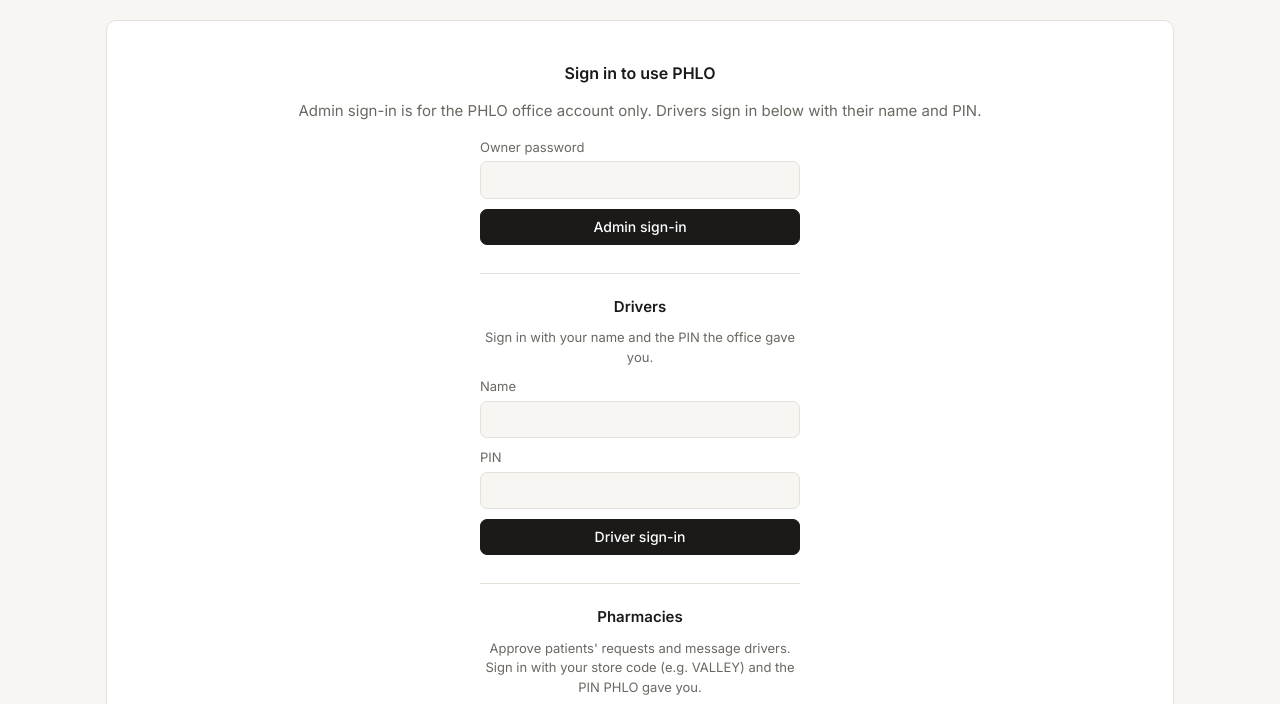
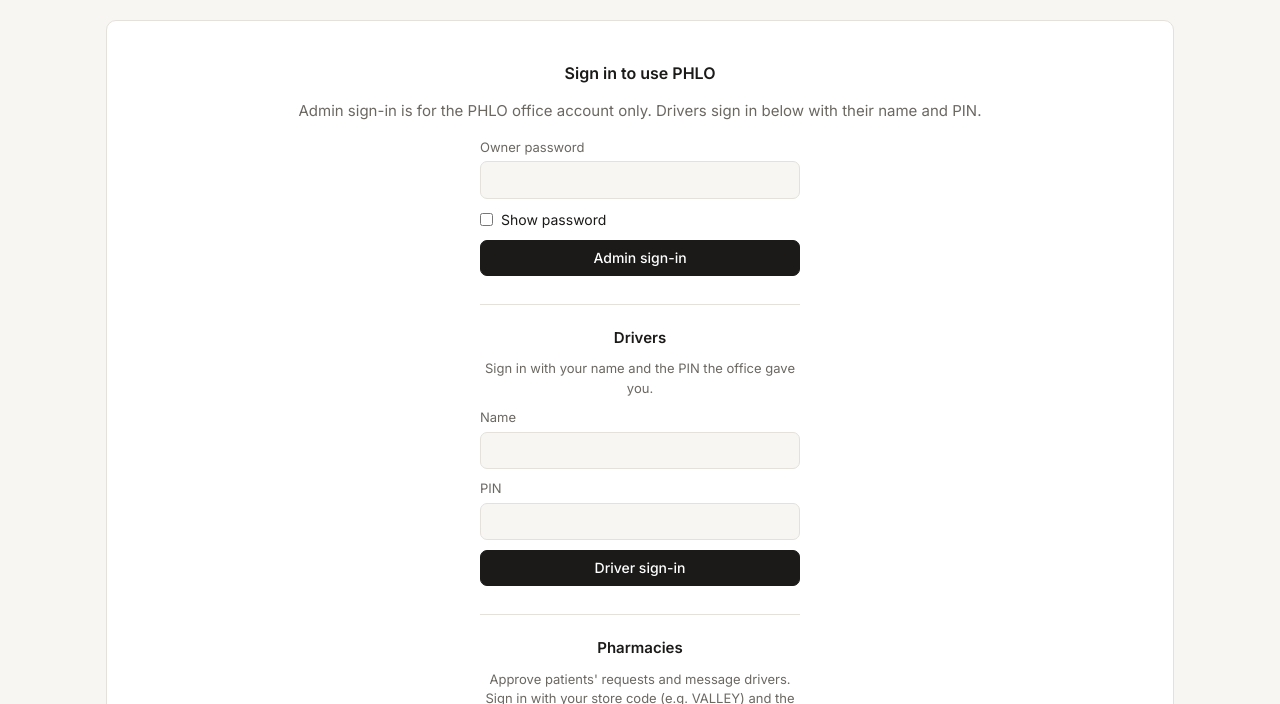
Before and after one commit to yourphlo/phlo, a plain HTML site: page web/index.html in a window 1280 px wide. Shown: the part 71-775 px from the top of the page. Drawn offline with nearby package versions, Linux system fonts and the light colour scheme.

Commit message:
Add a Show password checkbox to the owner sign-in
Co-Authored-By: Claude Opus 5.5 <noreply@anthropic.com>
Claude-Session: https://claude.ai/code/session_016EuhZYAR2pdD3gi5BKYAD2

```diff
--- a/web/app.js
+++ b/web/app.js
@@ -157,6 +157,9 @@
     $('signin-main').hidden = true;
     var f = $('owner-login');
     f.hidden = false;
+    f.elements.show.addEventListener('change', function () {
+      f.elements.password.type = f.elements.show.checked ? 'text' : 'password';
+    });
     f.addEventListener('submit', function (e) {
       e.preventDefault();
       var pw = f.elements.password.value;
@@ -165,6 +168,7 @@
       btn.disabled = true; signInError('');
       phloBackend.call('admin.login', { password: pw }).then(function (r) {
         f.elements.password.value = '';
+        f.elements.show.checked = false; f.elements.password.type = 'password';
         try { sessionStorage.setItem(OWNER_KEY, JSON.stringify({ session: r.session, expires: r.expires, email: r.email })); } catch (err) { /* storage blocked */ }
         usePasswordSession(r);
       }, function (err) { signInError(err.message); }).then(function () { btn.disabled = false; });
--- a/web/index.html
+++ b/web/index.html
@@ -49,8 +49,9 @@
       <form id="owner-login" class="owner-login" hidden novalidate>
         <input name="username" value="PHLO owner" autocomplete="username" hidden>
         <label class="field">Owner password
-          <input name="password" type="password" autocomplete="current-password" spellcheck="false" required>
+          <input name="password" type="password" autocomplete="current-password" spellcheck="false" autocapitalize="none" autocorrect="off" required>
         </label>
+        <label class="show-pw"><input type="checkbox" name="show"> Show password</label>
         <button type="submit" class="btn primary">Admin sign-in</button>
       </form>
       <p id="signin-error" class="status error" role="alert" hidden></p>
--- a/web/styles.css
+++ b/web/styles.css
@@ -258,6 +258,8 @@ h2 .pill:empty { display: none; }
 /* driver sign-in + driver app */
 .owner-login { max-width: 320px; margin: 0 auto; display: grid; gap: 10px; text-align: left; }
 .owner-login input { width: 100%; }
+.owner-login .show-pw { display: flex; gap: 8px; align-items: center; font-size: 14px; cursor: pointer; }
+.owner-login .show-pw input { width: auto; margin: 0; }
 #signin-error { max-width: 420px; margin: 12px auto 0; text-align: left; }
 .driver-login { max-width: 320px; margin: 28px auto 0; padding-top: 22px; border-top: 1px solid var(--line); display: grid; gap: 10px; text-align: left; }
 .driver-login h3 { margin: 0; font-size: 15px; text-align: center; }
```
Also changed, not shown: test/dispatch-e2e.js (+4 -0 lines).
